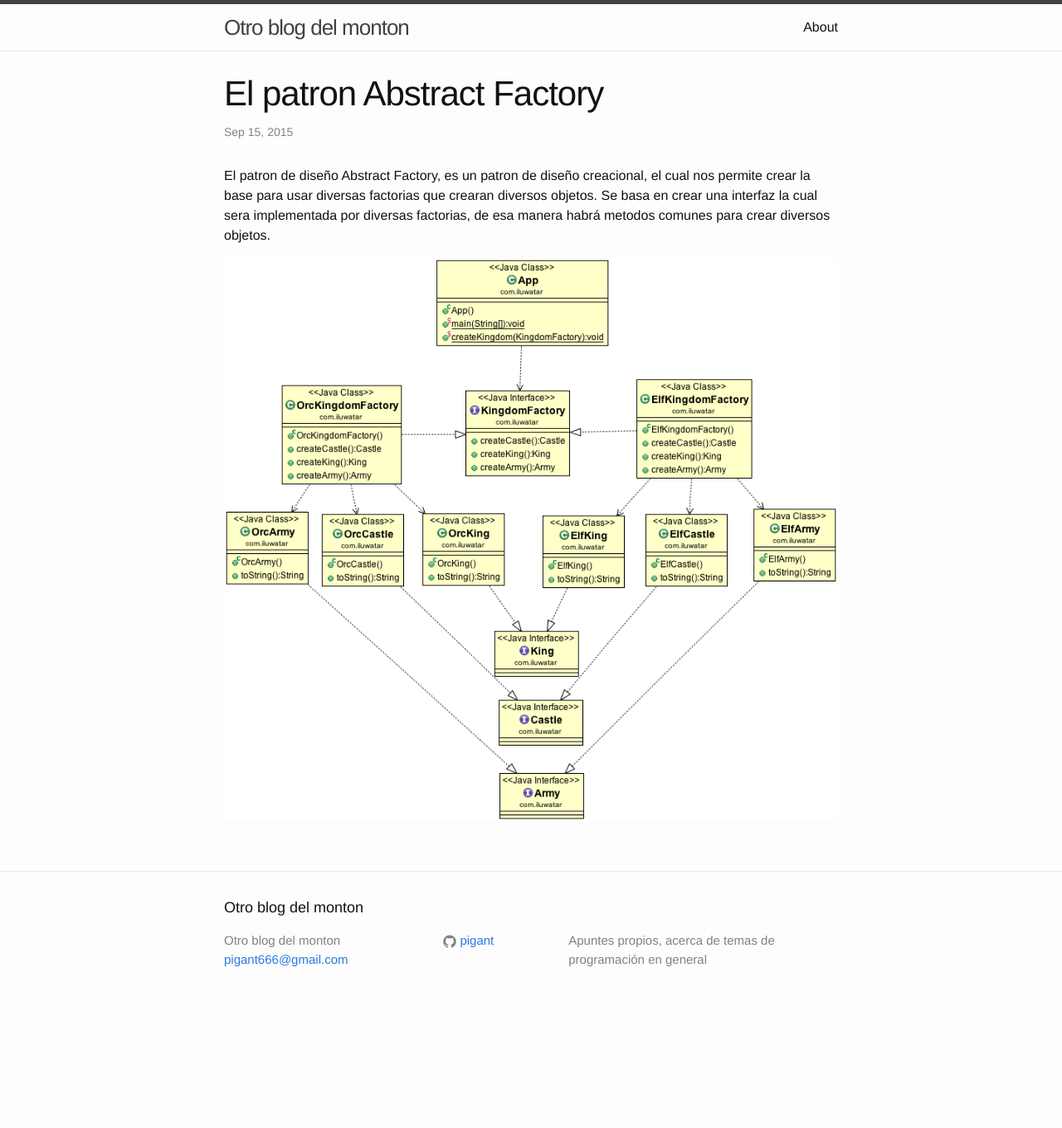
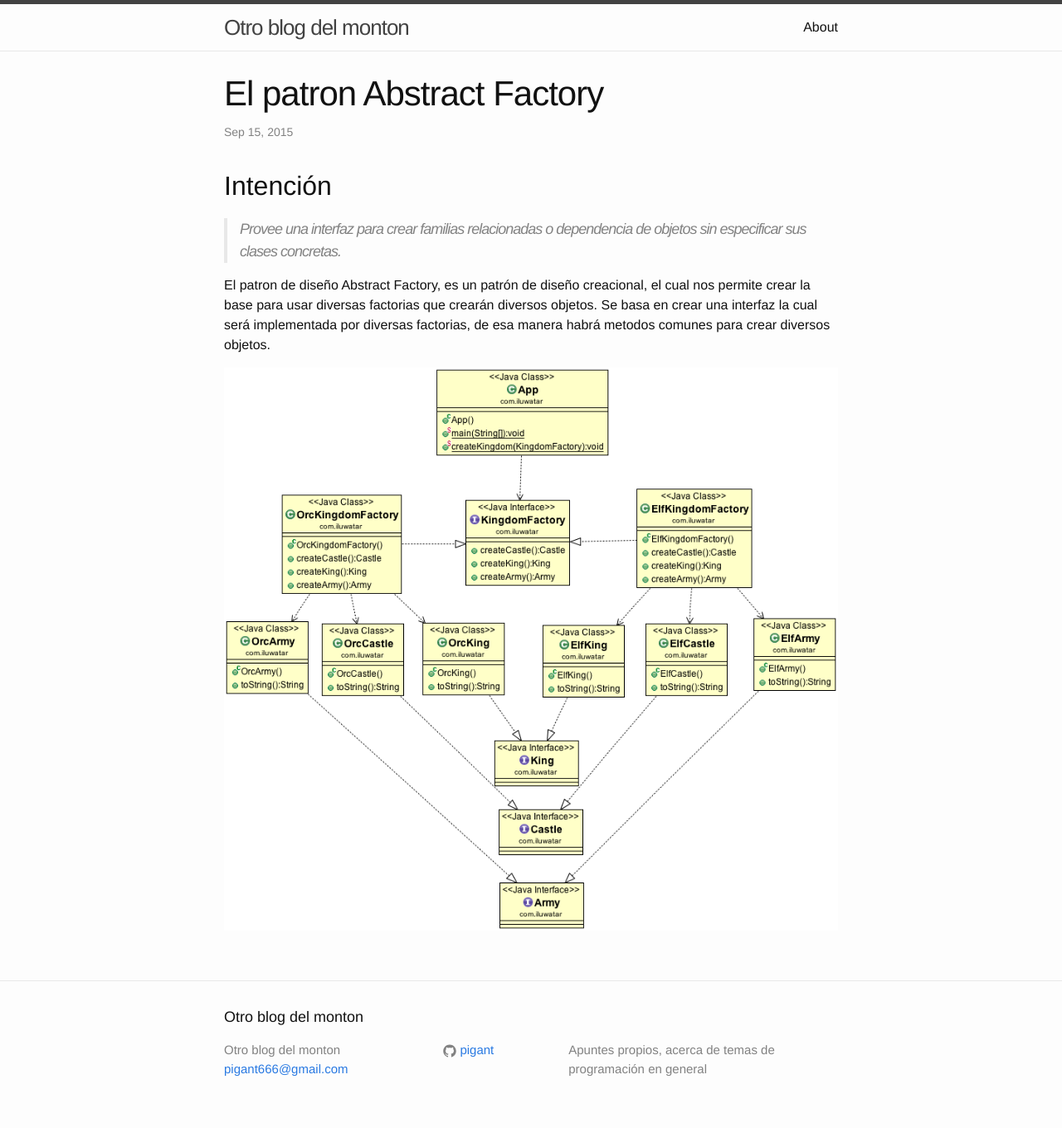
Before and after one commit to pigant/pigant.github.io, a Jekyll site: the page built from _posts/2015-09-15-Abstract-factory.markdown, in a window 1280 px wide. Shown: the whole page at 83% size. Built offline with Jekyll 4.4.1, drawn with Linux system fonts in a browser that asks for light colours; before the commit the page ends 1228 px from its top, so only the background shows below that.

```diff
--- a/_posts/2015-09-15-Abstract-factory.markdown
+++ b/_posts/2015-09-15-Abstract-factory.markdown
@@ -6,6 +6,16 @@
 excerpt:
 hide: 1
 ---
-El patron de diseño Abstract Factory, es un patron de diseño creacional, el cual nos permite crear la base para usar diversas factorias que crearan diversos objetos. Se basa en crear una interfaz la cual sera implementada por diversas factorias, de esa manera habrá metodos comunes para crear diversos objetos.
+## Intención ##
+
+>Provee una interfaz para crear familias relacionadas o dependencia de objetos
+sin especificar sus clases concretas.
+>
+
+El patron de diseño Abstract Factory, es un patrón de diseño creacional, el
+cual nos permite crear la base para usar diversas factorias que crearán
+diversos objetos. Se basa en crear una interfaz la cual será implementada por
+diversas factorias, de esa manera habrá metodos comunes para crear diversos
+objetos.
 
 ![Abstract-factory]({{ site.url }}/assets/abstract-factory_1.png "opt title")
```
Also changed, not shown: _posts/2015-09-15-Factory-method.markdown (added, +32 -0 lines), assets/factory-method_1.png (added).
